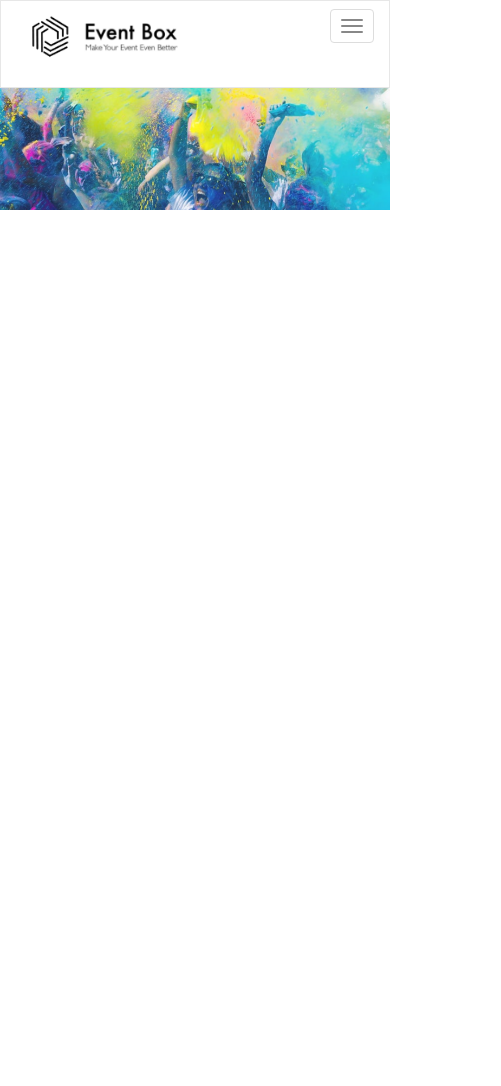
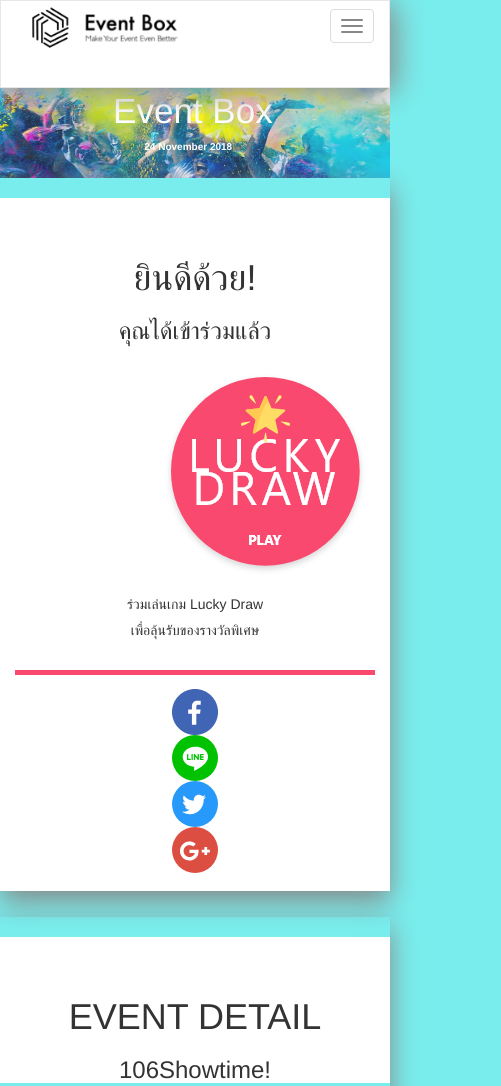
Before and after one commit to bebear1912/stpProject1, a plain HTML site: page index.html in a window 390 px wide. Shown: the top 1086 px of the page, 501 px wide, since content can reach past the window. Before the commit the page ends 844 px from the top, so only its background shows below. Drawn offline with Linux system fonts and the light colour scheme.

Commit message:
[+] event-detail : create page

```diff
--- a/css/style.css
+++ b/css/style.css
@@ -1,3 +1,14 @@
+body {
+	background-color: rgba(43, 227, 227, 0.63);
+	background: @include filter-gradient(#2be3e3, #2be3e3, vertical);
+	// IE9 SVG, needs conditional override of 'filter' to 'none'
+	$experimental-support-for-svg: true;
+	background: @include background-image(linear-gradient(top, rgba(43, 227, 227, 0.63) 0%, rgba(43, 227, 227, 0.77) 14%, rgba(38, 179, 209, 1) 36%, rgba(23, 41, 155, 1) 100%));
+}
+.container .row {
+	margin-bottom: 26px;
+	box-shadow: 0px 10px 26px #888888;
+}
 .menu {
 	background-color: #fff;
 }
@@ -7,6 +18,8 @@
 .navbar {
 	min-height: 88px;
 	margin-bottom: 0px;
+	box-shadow: 5px 4px 30px #888888;
+	z-index: 1;
 }
 .menu-list {
 	margin-top: 1%;
@@ -29,11 +42,6 @@
 .navbar-default .navbar-nav>li>a.btn-login:hover {
 	background-color: #0546E9;
 }
-.banner img {
-	display: block;
-	width: 100%;
-	position: absolute;
-}
 .navbar-brand {
 	padding: 0px;
 }
@@ -44,7 +52,7 @@
 }
 .navbar-brand>img {
 	padding: 0px 6%;
-	margin-top: 5%;
+	margin-top: 9%;
 }
 .brand-centered .navbar-brand {
 	display: flex;
@@ -74,3 +82,135 @@
 .navbar-nav>li>.dropdown-menu {
 	z-index: 9999;
 }
+.banner {
+	background: url(../image/Video.png), no-repeat;
+	width: 100%;
+	background-size: 100% 100%;
+}
+.title h1 {
+	font-size: 8em;
+	color: #fff;
+	padding-left: 30%;
+	padding-right: 30%;
+	padding-top: 6%;
+	margin-top: 0px;
+}
+.title p {
+	font-size: 3rem;
+	font-weight: bold;
+	color: #fff;
+	padding-left: 40%;
+	padding-right: 40%;
+	padding-bottom: 3%;
+	margin-bottom: 0px;
+}
+.main {
+	background: #fff;
+}
+.main h1 {
+	padding-top: 60px;
+}
+.luck-draw img {
+	padding-left: 40%;
+	padding-right: 40%;
+	padding-top: 5%;
+	padding-bottom: 3%;
+}
+.luck-draw img:hover {
+/*    box-shadow: 0 0 2px 1px rgba(0, 140, 186, 0.5);*/
+}
+.pink-line {
+	padding-top: 3%;
+	padding-bottom: 3%;
+	border-bottom: 5px solid #F9496F;
+}
+.social-group {
+	padding-top: 4%;
+	padding-bottom: 5%;
+}
+
+
+@media only screen and (max-width: 1024px) and (min-width: 769px) {
+	.title h1 {
+		font-size: 6em;
+		padding-left: 29%;
+		padding-right: 29%;
+		padding-top: 4%;
+	}
+	.title p {
+		font-size: 1.7em;
+		padding-left: 37%;
+		padding-right: 37%;
+	}
+}
+@media only screen and (max-width: 1024px) and (min-width: 769px) and (orientation: landscape) {
+	.title h1 {
+		font-size: 5em;
+		padding-left: 29%;
+		padding-right: 29%;
+		padding-top: 4%;
+	}
+	.title p {
+		font-size: 1.6em;
+		padding-left: 37%;
+		padding-right: 37%;
+	}
+}
+@media only screen and (max-width: 768px) and (min-width: 376px) {
+	.title h1 {
+		font-size: 4.7em;
+		padding-left: 29%;
+		padding-right: 29%;
+		padding-top: 4%;
+	}
+	.title p {
+		font-size: 1.5em;
+		padding-left: 37%;
+		padding-right: 37%;
+	}
+}
+@media only screen and (max-width: 768px) and (min-width: 376px) and (orientation: landscape) {
+	.title h1 {
+		font-size: 3.7em;
+		padding-left: 29%;
+		padding-right: 29%;
+		padding-top: 4%;
+	}
+	.title p {
+		font-size: 1.6rem;
+		padding-left: 37%;
+		padding-right: 37%;
+	}
+}
+@media only screen and (max-width: 414px) and (min-width: 375px) {
+	.navbar-brand>img {
+		margin-top: 0%;
+	}
+	.title h1 {
+		font-size: 2.5em;
+		padding-left: 29%;
+		padding-right: 27%;
+		padding-top: 1%;
+	}
+	.title p {
+		font-size: 1rem;
+		padding-left: 37%;
+		padding-right: 37%;
+	}
+}
+@media only screen and (max-width: 362px) and (min-width: 320px) {
+	.navbar-brand>img {
+		margin-top: 0%;
+	}
+	.title h1 {
+		font-size: 2em;
+		padding-left: 29%;
+		padding-right: 27%;
+		padding-top: 1%;
+	}
+	.title p {
+		font-size: 0.9rem;
+		padding-left: 37%;
+		padding-right: 37%;
+	}
+}
--- a/index.html
+++ b/index.html
@@ -6,8 +6,8 @@
 	<meta view<meta name="viewport" content="width=device-width, initial-scale=1.0">
 	<title>Event Box</title>
 	<link rel="stylesheet" href="assets/bootstrap/css/bootstrap.min.css">
-		<link rel="stylesheet" href="assets/animate.css">
-		<link rel="stylesheet" href="assets/hamburgers.css">
+	<!--	<link rel="stylesheet" href="assets/animate.css">-->
+	<!--	<link rel="stylesheet" href="assets/hamburgers.css">-->
 	<link rel="stylesheet" href="css/style.css" class="css">
 </head>
 
@@ -36,16 +36,67 @@
 		</div>
 		<!--/.container-fluid -->
 	</nav>
+	<div>
+		<div class="banner">
+			<!--			<img src="image/Video.png">-->
+			<div class="title">
+				<h1>Event Box</h1>
+				<p>24 November 2018
+					<p>
+			</div>
+		</div>
 
-	<div class="banner">
-		<img src="image/Video.png">
 	</div>
-	<div class="title">
-		<h1>Event Box</h1>
-	</div>
+	<div class="container">
+		<div class="row">
+			<div class="col-12 col-md-12 main">
+				<h1 class="text-center">ยินดีด้วย!</h1>
+				<h3 class="text-center">คุณได้เข้าร่วมแล้ว</h3>
+				<div class="col-12 col-md-12 luck-draw">
+					<a href="#">
+						<img class="text-center" src="image/lucky-draw.png">
+					</a>
+					<div class="overlay">
+						<a href="#" class="icon" title="User Profile">
+							<i class="fa fa-user"></i>
+						</a>
+					</div>
+				</div>
+				<h5 class="text-center">ร่วมเล่นเกม Lucky Draw</h5>
+				<h5 class="text-center">เพื่อลุ้นรับของรางวัลพิเศษ</h5>
+				<div class="col-12 col-md-2 col-md-offset-5 text-center pink-line"></div>
+				<div class="col-12 col-md-4 col-md-offset-4 text-center social-group">
+					<div class="col-md-3">
+						<a href="#"><img src="image/facebook.png" alt=""></a>
+					</div>
+					<div class="col-md-3">
+						<a href="#"><img src="image/line.png" alt=""></a>
+					</div>
+					<div class="col-md-3">
+						<a href="#"><img src="image/twiter.png" alt=""></a>
+					</div>
+					<div class="col-md-3">
+						<a href="#"><img src="image/google-plus.png" alt=""></a>
+					</div>
+				</div>
+			</div>
+		</div>
 
-	<script src="assets/jquery-3.3.1.min.js"></script>
-	<script src="assets/bootstrap/js/bootstrap.min.js"></script>
+		<div class="row">
+			<div class="col-12 col-md-12 main">
+				<h1 class="text-center">EVENT DETAIL</h1>
+				<h3 class="text-center">106Showtime!</h3>
+
+			</div>
+			<div class="col-12 col-md-6 col-md-offset-3 text-center">
+				<p>ร่วมสนุกกับกิจกรรม 106Showtime ประจำเดือนพฤศจิกายน ภาพยนตร์เรื่อง The travelling Cat chronicles รอบวันพุธที่ 28 พย เวลา 20.00น. ที่โรงภาพยนตร์ เอสพลานาด ซีนีเพล็กซ์ รัชดา ลงทะเบียนผ่านเว็บไซต์จำนวน 20 รางวัล รางวัลละ 2 ที่นั่ง</p>
+			</div>
+
+		</div>
+
+
+		<script src="assets/jquery-3.3.1.min.js"></script>
+		<script src="assets/bootstrap/js/bootstrap.min.js"></script>
 </body>
 
 </html>
```
Also changed, not shown: image/facebook.png (added), image/google-plus.png (added), image/line.png (added), image/lucky-draw-hover.png (added), image/lucky-draw.png (added), image/twiter.png (added).
